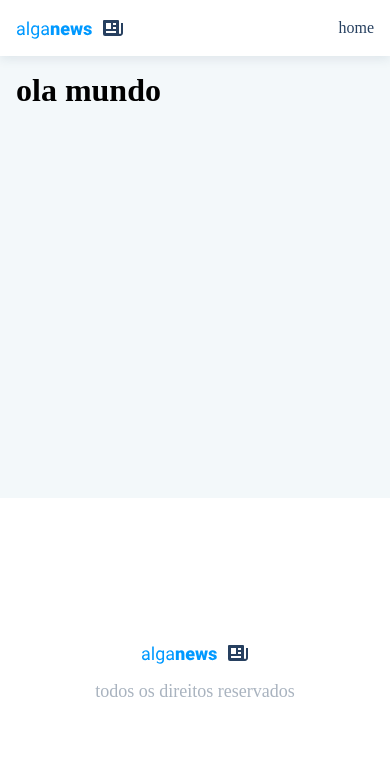
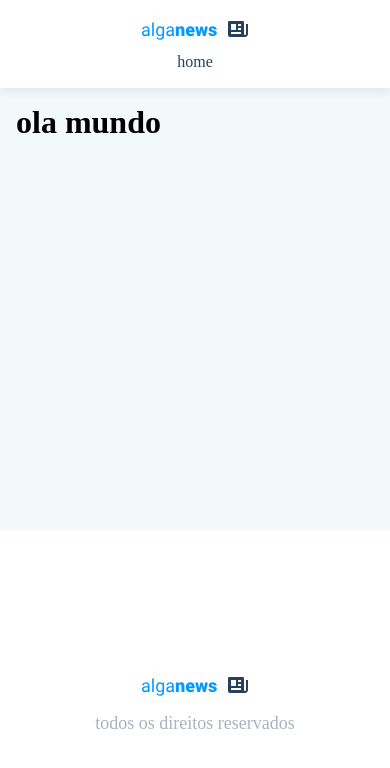
Before and after one commit to cascelli/alganews-blog, a Next.js app: page /teste in a window 390 px wide. Shown: the top 768 px of the page. Built offline with nearby package versions, Linux system fonts and the light colour scheme; what @badrap/bar-of-progress would draw is missing.

Commit message:
11.52. Header responsivo

```diff
--- a/_constants.ts
+++ b/_constants.ts
@@ -1,2 +1,3 @@
 export const HEADER_HEIGHT = 56;
+export const MOBILE_HEADER_HEIGHT = 88;
 export const FOOTER_HEIGHT = 346;
--- a/components/Header.tsx
+++ b/components/Header.tsx
@@ -1,6 +1,6 @@
 import styled from "styled-components";
 import { transparentize } from "polished";
-import { HEADER_HEIGHT } from "../_constants";
+import { HEADER_HEIGHT, MOBILE_HEADER_HEIGHT } from "../_constants";
 import Logo from "./Logo";
 import NavBar from "./NavBar";
 
@@ -21,6 +21,10 @@ const Wrapper = styled.div`
   box-shadow: 0 3px 10px ${(p) => transparentize(0.9, p.theme.pageForeground)};
   width: 100%;
   height: ${HEADER_HEIGHT}px;
+
+  @media screen and (max-width: 767px) {
+    height: ${MOBILE_HEADER_HEIGHT}px;
+  }
 `;
 
 const Container = styled.div`
@@ -32,4 +36,10 @@ const Container = styled.div`
   height: 100%;
 
   padding: 0 16px;
+
+  @media screen and (max-width: 767px) {
+    flex-direction: column;
+    justify-content: center;
+    gap: 12px;
+  }
 `;
```
